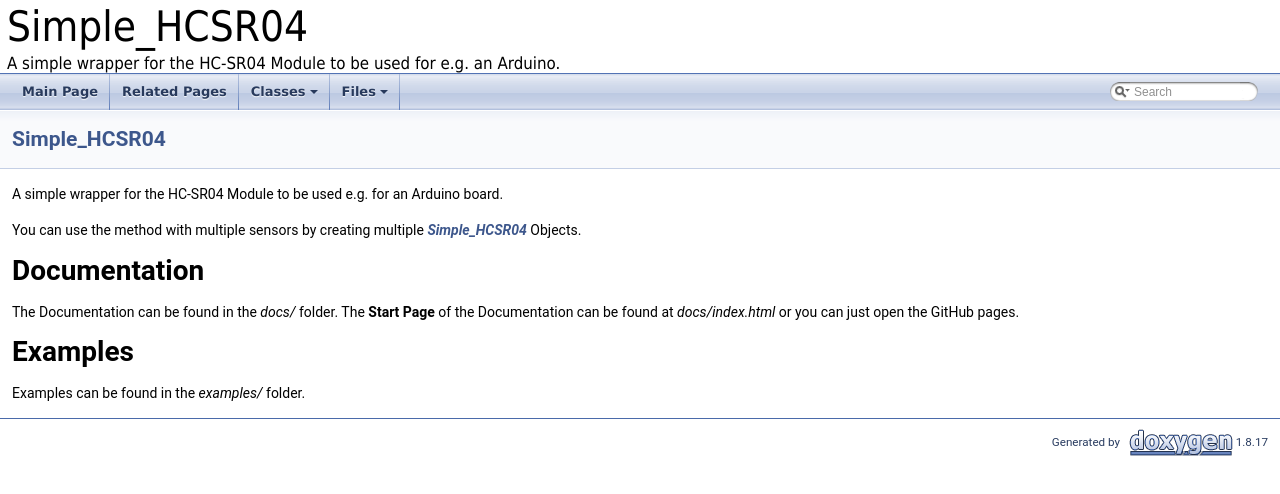
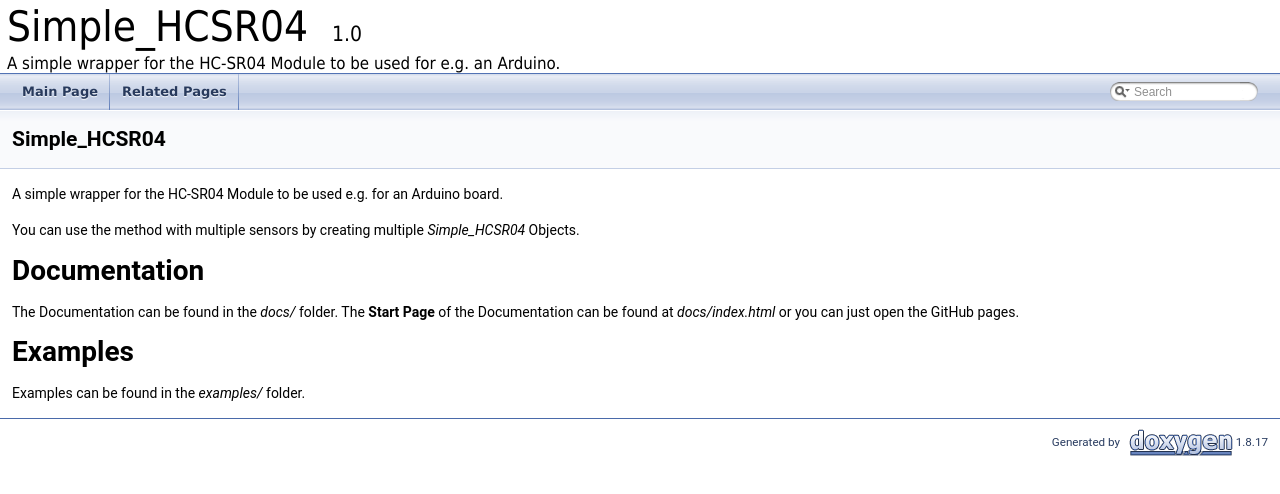
Before and after one commit to mobergmann/Simple_HCSR04, a plain HTML site: page docs/md_README.html in a window 1280 px wide. Drawn offline with Linux system fonts and the light colour scheme.

Commit message:
added a version to the documentation

```diff
--- a/docs/md_README.html
+++ b/docs/md_README.html
@@ -22,6 +22,7 @@
  <tr style="height: 56px;">
   <td id="projectalign" style="padding-left: 0.5em;">
    <div id="projectname">Simple_HCSR04
+   &#160;<span id="projectnumber">1.0</span>
    </div>
    <div id="projectbrief">A simple wrapper for the HC-SR04 Module to be used for e.g. an Arduino.</div>
   </td>
@@ -63,11 +64,11 @@ $(function() {
 </div><!-- top -->
 <div class="PageDoc"><div class="header">
   <div class="headertitle">
-<div class="title"><a class="el" href="classSimple__HCSR04.html" title="A simple wrapper for measuring the distance with an HC-SR04 Module.">Simple_HCSR04</a> </div>  </div>
+<div class="title">Simple_HCSR04 </div>  </div>
 </div><!--header-->
 <div class="contents">
 <div class="textblock"><p>A simple wrapper for the HC-SR04 Module to be used e.g. for an Arduino board.</p>
-<p>You can use the method with multiple sensors by creating multiple <em><a class="el" href="classSimple__HCSR04.html" title="A simple wrapper for measuring the distance with an HC-SR04 Module.">Simple_HCSR04</a></em> Objects.</p>
+<p>You can use the method with multiple sensors by creating multiple <em>Simple_HCSR04</em> Objects.</p>
 <h1><a class="anchor" id="autotoc_md1"></a>
 Documentation</h1>
 <p>The Documentation can be found in the <em>docs/</em> folder. The <b>Start Page</b> of the Documentation can be found at <em>docs/index.html</em> or you can just open the GitHub pages.</p>
--- a/docs/menudata.js
+++ b/docs/menudata.js
@@ -22,12 +22,4 @@ for the JavaScript code in this file
 */
 var menudata={children:[
 {text:"Main Page",url:"index.html"},
-{text:"Related Pages",url:"pages.html"},
-{text:"Classes",url:"annotated.html",children:[
-{text:"Class List",url:"annotated.html"},
-{text:"Class Index",url:"classes.html"},
-{text:"Class Members",url:"functions.html",children:[
-{text:"All",url:"functions.html"},
-{text:"Functions",url:"functions_func.html"}]}]},
-{text:"Files",url:"files.html",children:[
-{text:"File List",url:"files.html"}]}]}
+{text:"Related Pages",url:"pages.html"}]}
--- a/docs/search/all_0.js
+++ b/docs/search/all_0.js
@@ -1,4 +1,4 @@
 var searchData=
 [
-  ['cm_0',['cm',['../classSimple__HCSR04_1_1Measurement.html#ae4f931b2af1517246269320c230194c1',1,'Simple_HCSR04::Measurement']]]
+  ['simple_5fhcsr04_0',['Simple_HCSR04',['../md_README.html',1,'']]]
 ];
--- a/docs/search/pages_0.js
+++ b/docs/search/pages_0.js
@@ -1,4 +1,4 @@
 var searchData=
 [
-  ['simple_5fhcsr04_25',['Simple_HCSR04',['../md_README.html',1,'']]]
+  ['simple_5fhcsr04_1',['Simple_HCSR04',['../md_README.html',1,'']]]
 ];
--- a/docs/search/searchdata.js
+++ b/docs/search/searchdata.js
@@ -1,26 +1,17 @@
 var indexSectionsWithContent =
 {
-  0: "cdgms",
-  1: "ms",
-  2: "s",
-  3: "cdgms",
-  4: "s"
+  0: "s",
+  1: "s"
 };
 
 var indexSectionNames =
 {
   0: "all",
-  1: "classes",
-  2: "files",
-  3: "functions",
-  4: "pages"
+  1: "pages"
 };
 
 var indexSectionLabels =
 {
   0: "All",
-  1: "Classes",
-  2: "Files",
-  3: "Functions",
-  4: "Pages"
+  1: "Pages"
 };
```
Also changed, not shown: docs/graph_legend.html (+1 -0 lines), docs/index.html (+1 -0 lines), docs/pages.html (+1 -0 lines), 1 other file.
